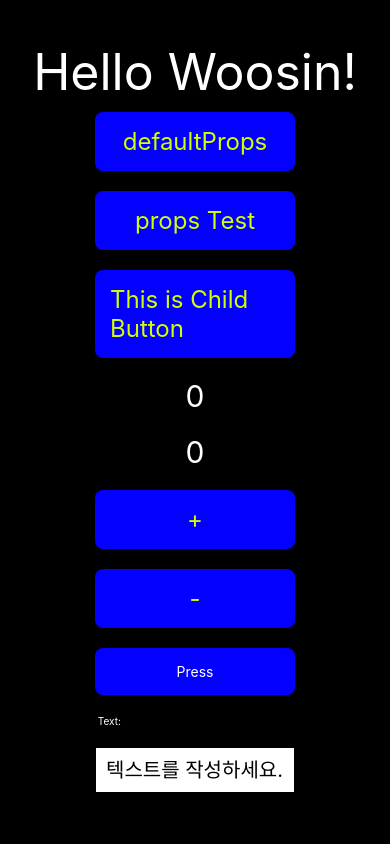
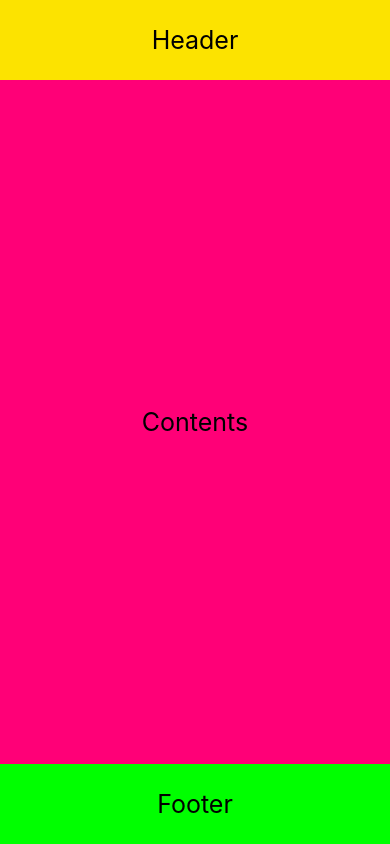
Before and after one commit to HWoosin/ReactNative_Practice, a React Native app: screen / in a window 390 px wide. Built offline with nearby package versions, Linux system fonts and the light colour scheme.

Commit message:
이번시간에는 LayOut과 style지정 방법에 대해 공부했습니다.

```diff
--- a/App.js
+++ b/App.js
@@ -4,6 +4,8 @@ import MyButton from './src/components/MyButton';
 import Counter from './src/components/Counter';
 import EventButton from './src/components/EventButton';
 import EventInput from './src/components/EventInput';
+import { viewStyle } from './src/style';
+import { Header,Contents,Footer } from './src/components/LayOut';
 
 const App = () => {
   // const name='woosin'
@@ -24,8 +26,12 @@ const App = () => {
     alignItems: 'center',
     justifyContent: 'center',}}>
     */
-    <View style={styles.container}>
-      <Text style={styles.text}>
+   //외부 스타일 viewStyle 사용
+    <View style={viewStyle.container}>
+      <Header/>
+      <Contents/>
+      <Footer/>
+      {/* <Text style={viewStyle.text}>
       {(()=>{
         if(name === 'woosin') return 'Hello Woosin!';
         else return 'Hello World';
@@ -35,22 +41,9 @@ const App = () => {
     <MyButton onPress={()=> alert('children 매개를 테스트함!')}>This is Child Button</MyButton>
     <Counter/>
     <EventButton/>
-    <EventInput/>
+    <EventInput/> */}
     </View>
   );
 }
 
-const styles = StyleSheet.create({
-  container: {
-    flex: 1,
-    backgroundColor: '#000',
-    alignItems: 'center',
-    justifyContent: 'center',
-  },
-  text: {
-    fontSize:50,
-    color: '#fff'
-  }
-});
-
 export default App;
--- a/src/components/Counter.js
+++ b/src/components/Counter.js
@@ -1,5 +1,5 @@
 import React, { useState } from 'react'
-import { Text, View } from 'react-native'
+import { StyleSheet, Text, View } from 'react-native'
 import MyButton from './MyButton';
 
 const Counter =() => {
@@ -10,16 +10,8 @@ const Counter =() => {
         <View style={{
             alignItems: 'center'
         }}>
-            <Text style={{
-                fontSize:30,
-                margin:10,
-                color: '#fff'
-            }}>{count}</Text>
-             <Text style={{
-                fontSize:30,
-                margin:10,
-                color: '#fff'
-            }}>{double}</Text>
+            <Text style={style.text}>{count}</Text>
+             <Text style={[style.text,style.textDouble]}>{double}</Text>
             <MyButton title="+" onPress={() => {setCount(count+1);setDouble(double+2);}}/>
             <MyButton title="-" onPress={() => {setCount(count-1);setDouble(double-2);}}/>{/*여러개의 useState를 사용가능*/}
 
@@ -30,4 +22,17 @@ const Counter =() => {
 
 }
 
+const style = StyleSheet.create( //클래스 스타일링 - 여러개 적용가능. 앞의 스타일 먼저적용되고 덮어씌워짐.
+    {
+        text:{
+            fontSize:30,
+            margin:10,
+            color: '#fff'
+        },
+        textDouble:{
+            color: '#ff0000'
+        }
+    }
+)
+
 export default Counter;
--- a/src/components/EventButton.js
+++ b/src/components/EventButton.js
@@ -9,7 +9,7 @@ const EventButton = () =>{
     const _onLongPress = () => {console.log("길게누름!")};
 
     return (
-        <TouchableOpacity style={{
+        <TouchableOpacity style={{//인라인 스타일링
             backgroundColor:'#0400ff',
             padding:15,
             width:200,
--- /dev/null
+++ b/src/components/LayOut.js
@@ -0,0 +1,51 @@
+import React from 'react'
+import { StyleSheet, Text, View } from 'react-native'
+
+export const Header = () => {
+    return (
+      <View style={[styles.container,styles.header]}>
+        <Text style={styles.text}> Header </Text>
+      </View>
+    )
+}
+
+export const Contents = () => {
+    return (
+      <View style={[styles.container,styles.contents]}>
+        <Text style={styles.text}> Contents </Text>
+      </View>
+    )
+}
+
+export const Footer = () => {
+    return (
+      <View style={[styles.container,styles.footer]}>
+        <Text style={styles.text}> Footer </Text>
+      </View>
+    )
+}
+
+const styles = StyleSheet.create({
+    container:{
+        width:'100%',
+        alignItems:'center',
+        justifyContent:'center',
+        height:80
+    },
+    header:{//flex는 비율
+        // flex:1, //flex지정 안하면 height에 맞춤
+        backgroundColor:'#fce300'
+    },
+    contents:{
+        flex:1,
+        backgroundColor:'#ff0077',
+        height:540
+    },
+    footer:{
+        // flex:1,
+        backgroundColor:'#00ff00'
+    },
+    text:{
+        fontSize:25
+    }
+});
--- /dev/null
+++ b/src/style.js
@@ -0,0 +1,14 @@
+import { StyleSheet, Text, View } from 'react-native'
+
+export const viewStyle = StyleSheet.create({
+    container: {
+    flex: 1,
+    backgroundColor: '#000',
+    alignItems: 'center',
+    justifyContent: 'center',
+    },
+    text: {
+        fontSize:50,
+        color: '#fff'
+    }
+});
```
